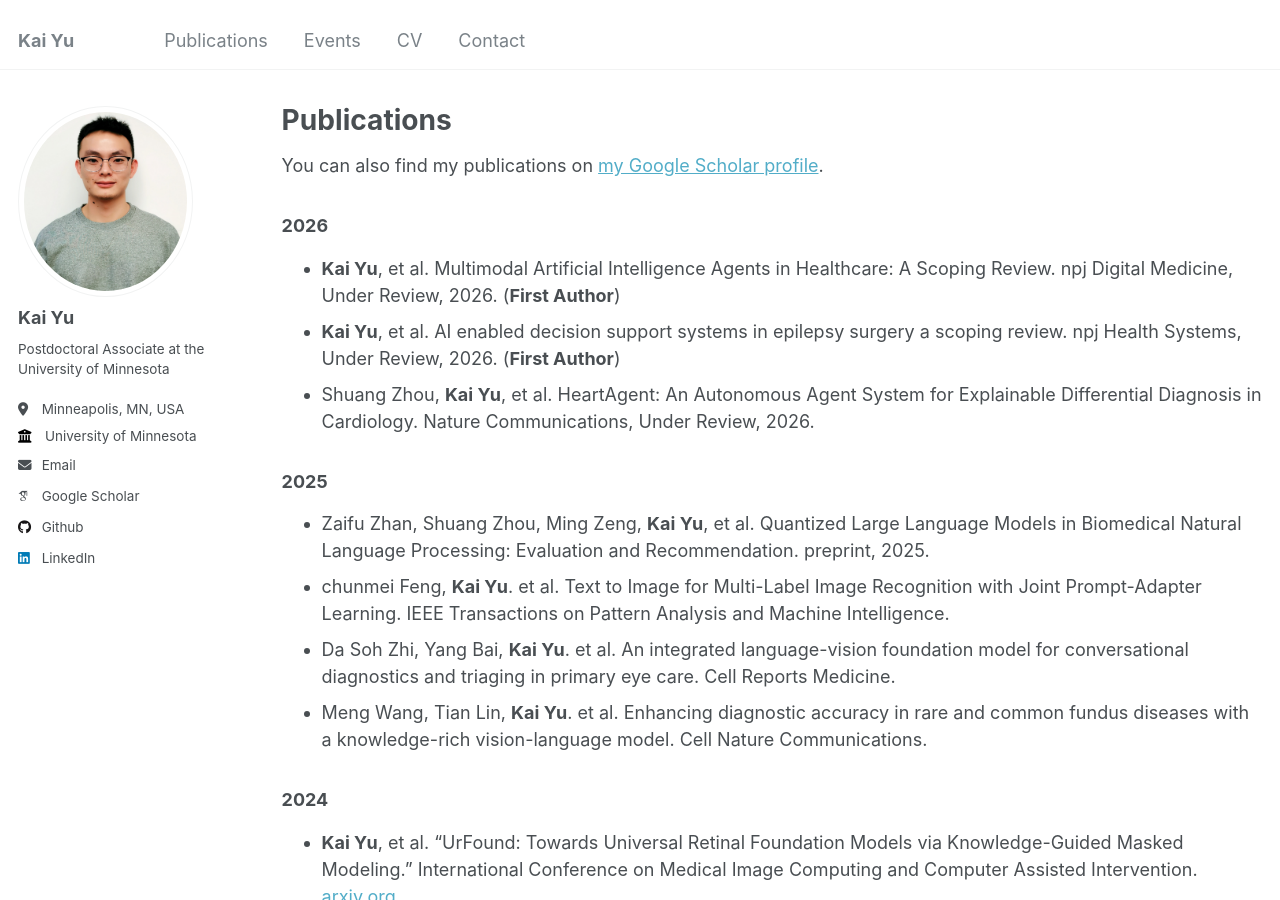
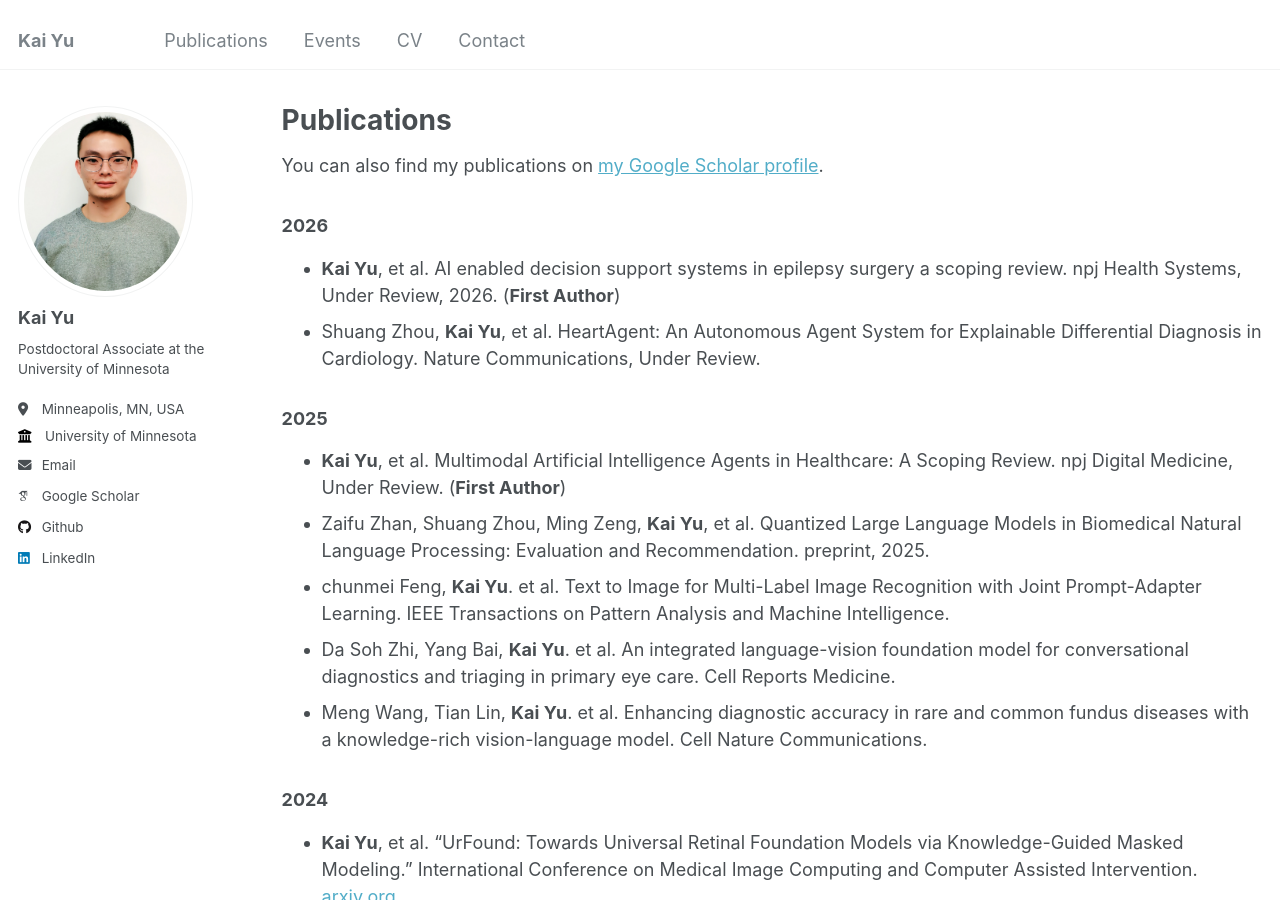
Before and after one commit to yukkai/yukkai.github.io, a Jekyll site: the page built from _pages/publications.md, in a window 1280 px wide and 900 px high. Built offline with Jekyll 4.4.1, drawn with Linux system fonts in a browser that asks for light colours; some web fonts are replaced.

Commit message:
update pub

```diff
--- a/_pages/publications.md
+++ b/_pages/publications.md
@@ -32,11 +32,11 @@ Service and leadership
 * Currently signed in to 43 different slack teams -->
 
 ### 2026
-* **Kai Yu**, et al. Multimodal Artificial Intelligence Agents in Healthcare: A Scoping Review. npj Digital Medicine, Under Review, 2026. (**First Author**)
 * **Kai Yu**, et al. AI enabled decision support systems in epilepsy surgery a scoping review. npj Health Systems, Under Review, 2026. (**First Author**)
-* Shuang Zhou, **Kai Yu**, et al. HeartAgent: An Autonomous Agent System for Explainable Differential Diagnosis in Cardiology. Nature Communications, Under Review, 2026.
+* Shuang Zhou, **Kai Yu**, et al. HeartAgent: An Autonomous Agent System for Explainable Differential Diagnosis in Cardiology. Nature Communications, Under Review.
 
 ### 2025
+* **Kai Yu**, et al. Multimodal Artificial Intelligence Agents in Healthcare: A Scoping Review. npj Digital Medicine, Under Review. (**First Author**)
 * Zaifu Zhan, Shuang Zhou, Ming Zeng, **Kai Yu**, et al. Quantized Large Language Models in Biomedical Natural Language Processing: Evaluation and Recommendation. preprint, 2025.
 * chunmei Feng, **Kai Yu**. et al. Text to Image for Multi-Label Image Recognition with Joint Prompt-Adapter Learning. IEEE Transactions on Pattern Analysis and Machine Intelligence.
 * Da Soh Zhi, Yang Bai, **Kai Yu**. et al. An integrated language-vision foundation model for conversational diagnostics and triaging in primary eye care. Cell Reports Medicine.
```
